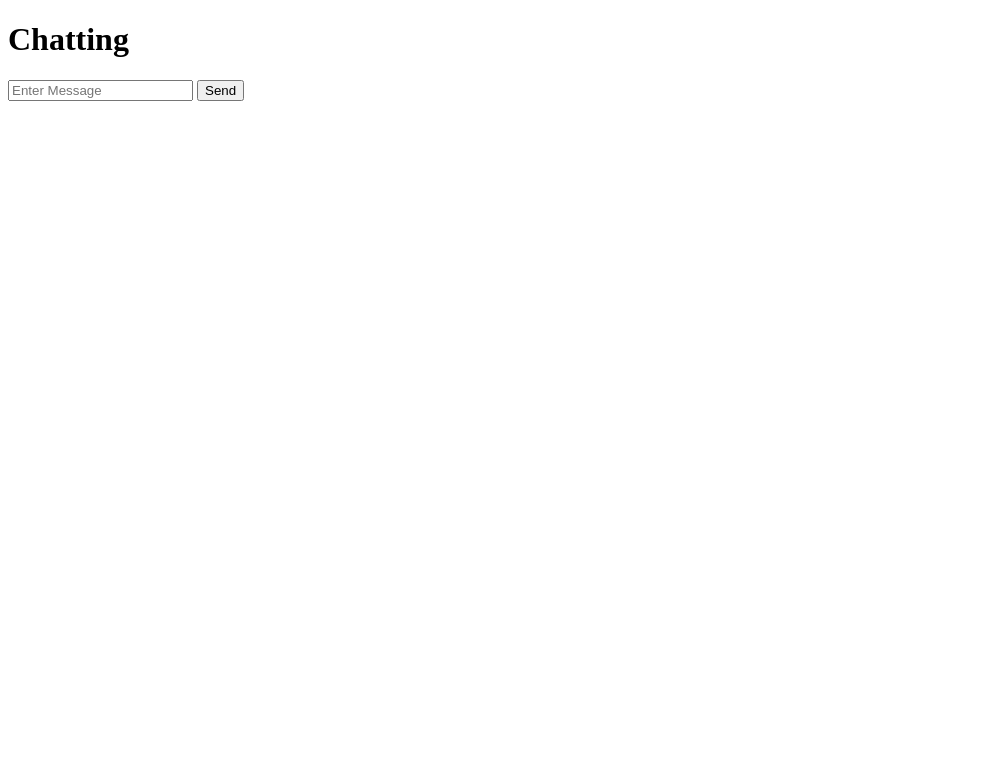
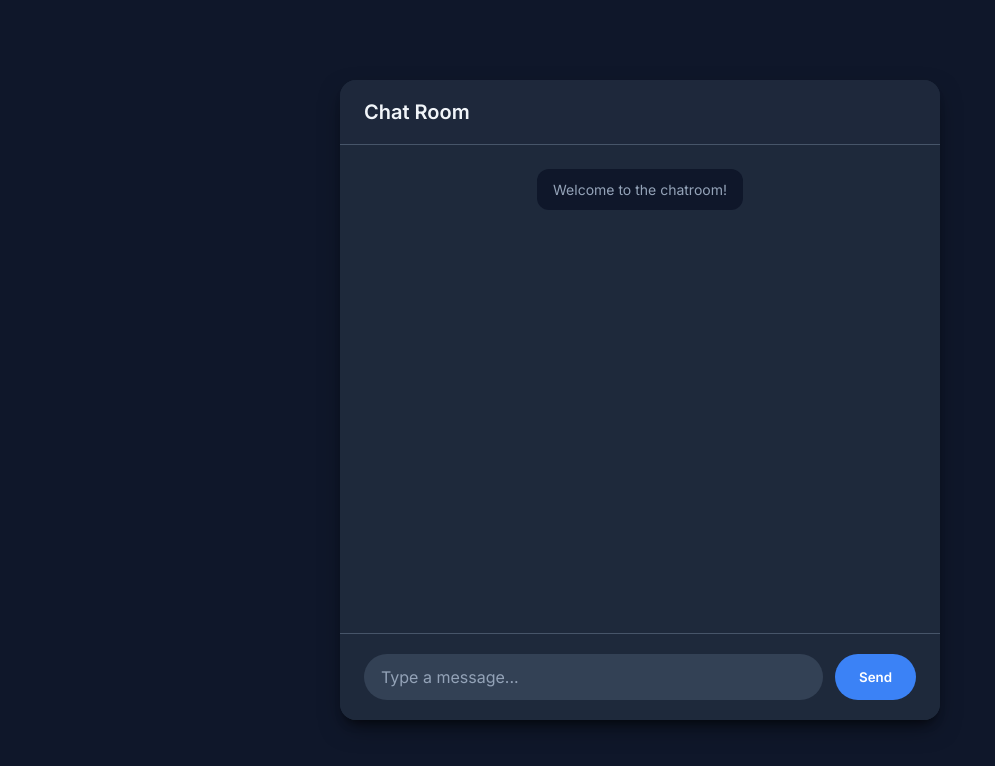
Before and after one commit to TechNinja15/Chat-box, a website: page public/index.html in a window 1280 px wide. Shown: the whole page, without its empty margins (0-995 px from the left). Drawn offline with nearby package versions, Linux system fonts and the light colour scheme; no server answers.

Commit message:
ui updated

```diff
--- a/public/index.html
+++ b/public/index.html
@@ -5,14 +5,174 @@
     <meta http-equiv="X-UA-Compatible" content="IE=edge" />
     <meta name="viewport" content="width=device-width, initial-scale=1.0" />
     <title>Chat APP</title>
+    <link rel="preconnect" href="https://fonts.googleapis.com">
+    <link rel="preconnect" href="https://fonts.gstatic.com" crossorigin>
+    <link href="https://fonts.googleapis.com/css2?family=Inter:wght@400;500;600&display=swap" rel="stylesheet">
+    <style>
+      :root {
+        --bg-color: #0f172a;
+        --container-bg: #1e293b;
+        --text-primary: #f1f5f9;
+        --text-secondary: #94a3b8;
+        --accent-color: #3b82f6;
+        --accent-hover: #2563eb;
+        --input-bg: #334155;
+        --border-color: #475569;
+        --message-bg-user: #3b82f6;
+        --message-bg-others: #334155;
+      }
+
+      * {
+        box-sizing: border-box;
+        margin: 0;
+        padding: 0;
+      }
+
+      body {
+        font-family: 'Inter', sans-serif;
+        background-color: var(--bg-color);
+        color: var(--text-primary);
+        display: flex;
+        justify-content: center;
+        align-items: center;
+        min-height: 100vh;
+        padding: 20px;
+      }
+
+      .chat-container {
+        width: 100%;
+        max-width: 600px;
+        background-color: var(--container-bg);
+        border-radius: 16px;
+        box-shadow: 0 10px 25px -5px rgba(0, 0, 0, 0.5), 0 8px 10px -6px rgba(0, 0, 0, 0.5);
+        overflow: hidden;
+        display: flex;
+        flex-direction: column;
+        height: 80vh;
+      }
+
+      .chat-header {
+        padding: 20px 24px;
+        border-bottom: 1px solid var(--border-color);
+        background-color: rgba(30, 41, 59, 0.95);
+      }
+
+      .chat-header h1 {
+        font-size: 1.25rem;
+        font-weight: 600;
+        color: var(--text-primary);
+      }
+
+      #messages {
+        flex: 1;
+        padding: 24px;
+        overflow-y: auto;
+        display: flex;
+        flex-direction: column;
+        gap: 12px;
+      }
+
+      .message {
+        max-width: 80%;
+        padding: 10px 16px;
+        border-radius: 12px;
+        font-size: 0.95rem;
+        line-height: 1.5;
+        word-wrap: break-word;
+        background-color: var(--message-bg-others);
+        align-self: flex-start;
+        color: var(--text-primary);
+        animation: fadeIn 0.3s ease;
+      }
+
+      /* Identify user messages vs others if feasible, currently purely client-side */
+      /* Ideally we'd add class based on sender, but keeping simple for now as per minimal change request */
+
+      @keyframes fadeIn {
+        from { opacity: 0; transform: translateY(10px); }
+        to { opacity: 1; transform: translateY(0); }
+      }
+
+      .input-area {
+        padding: 20px 24px;
+        border-top: 1px solid var(--border-color);
+        display: flex;
+        gap: 12px;
+        background-color: var(--container-bg);
+      }
+
+      input[type="text"] {
+        flex: 1;
+        background-color: var(--input-bg);
+        border: 1px solid transparent;
+        color: var(--text-primary);
+        padding: 12px 16px;
+        border-radius: 9999px; /* Pill shape */
+        font-family: inherit;
+        font-size: 1rem;
+        transition: all 0.2s;
+        outline: none;
+      }
+
+      input[type="text"]:focus {
+        border-color: var(--accent-color);
+        box-shadow: 0 0 0 2px rgba(59, 130, 246, 0.2);
+      }
+
+      input[type="text"]::placeholder {
+        color: var(--text-secondary);
+      }
+
+      button#sendBtn {
+        background-color: var(--accent-color);
+        color: white;
+        border: none;
+        padding: 12px 24px;
+        border-radius: 9999px;
+        font-weight: 600;
+        font-family: inherit;
+        cursor: pointer;
+        transition: background-color 0.2s, transform 0.1s;
+      }
+
+      button#sendBtn:hover {
+        background-color: var(--accent-hover);
+      }
+
+      button#sendBtn:active {
+        transform: scale(0.98);
+      }
+
+      /* Custom Scrollbar */
+      #messages::-webkit-scrollbar {
+        width: 8px;
+      }
+      #messages::-webkit-scrollbar-track {
+        background: transparent;
+      }
+      #messages::-webkit-scrollbar-thumb {
+        background-color: var(--input-bg);
+        border-radius: 20px;
+        border: 3px solid var(--container-bg);
+      }
+    </style>
   </head>
   <body>
-    <h1>Chatting</h1>
+    <div class="chat-container">
+      <div class="chat-header">
+        <h1>Chat Room</h1>
+      </div>
 
-    <input type="text" id="message" placeholder="Enter Message" />
-    <button id="sendBtn">Send</button>
+      <div id="messages">
+        <!-- Messages will appear here -->
+        <p class="message" style="background-color: var(--bg-color); color: var(--text-secondary); align-self: center; font-size: 0.875rem;">Welcome to the chatroom!</p>
+      </div>
 
-    <div id="messages"></div>
+      <div class="input-area">
+        <input type="text" id="message" placeholder="Type a message..." autocomplete="off" />
+        <button id="sendBtn">Send</button>
+      </div>
+    </div>
 
     <script src="/socket.io/socket.io.js"></script>
     <script>
@@ -24,13 +184,28 @@
       socket.on("message", (message) => {
         const p = document.createElement("p");
         p.innerText = message;
+        p.classList.add("message");
         allMessages.appendChild(p);
+        // Auto scroll to bottom
+        allMessages.scrollTop = allMessages.scrollHeight;
       });
 
-      sendBtn.addEventListener("click", (e) => {
+      const sendMessage = () => {
         const message = messageInput.value;
-        console.log(message);
-        socket.emit("user-message", message);
+        if (message.trim()) {
+            console.log(message);
+            socket.emit("user-message", message);
+            messageInput.value = ""; // Clear input after sending
+        }
+      };
+
+      sendBtn.addEventListener("click", sendMessage);
+
+      // Allow pressing Enter to send
+      messageInput.addEventListener("keydown", (e) => {
+        if (e.key === "Enter") {
+            sendMessage();
+        }
       });
     </script>
   </body>
```
